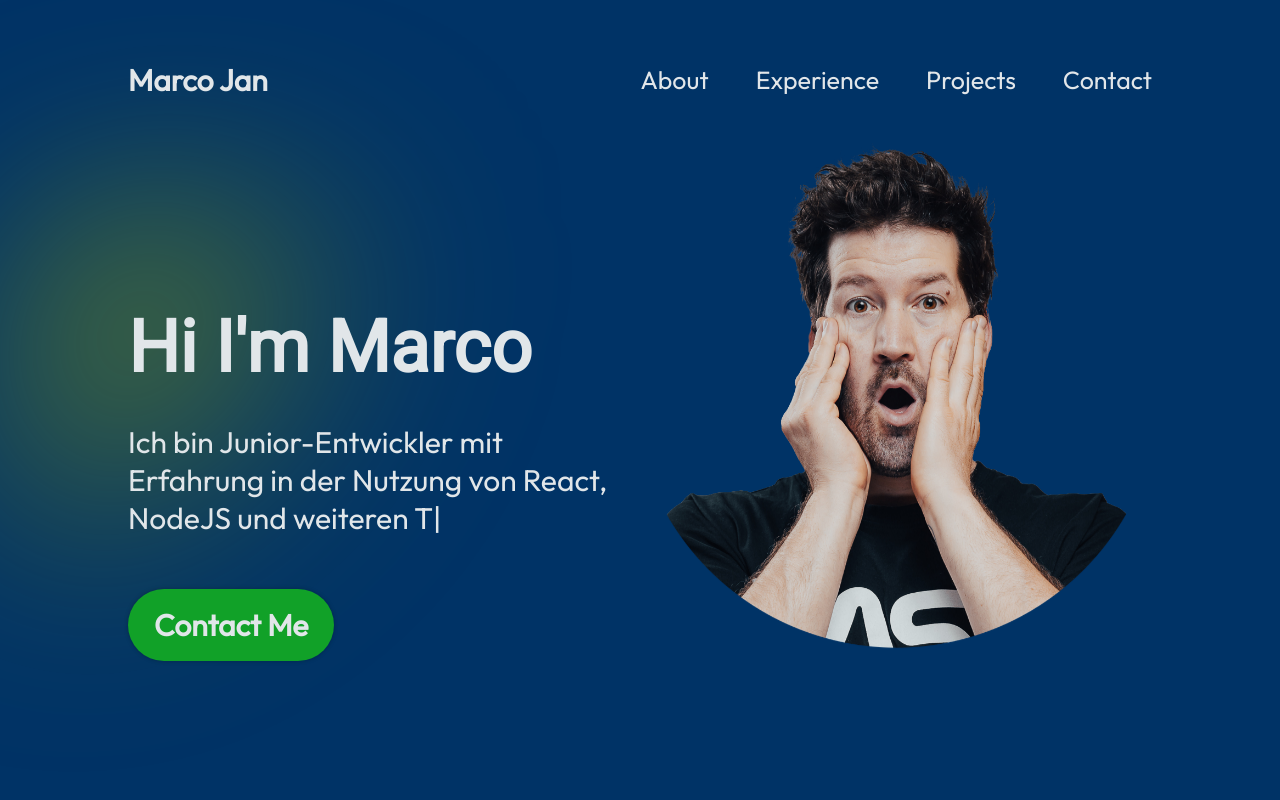
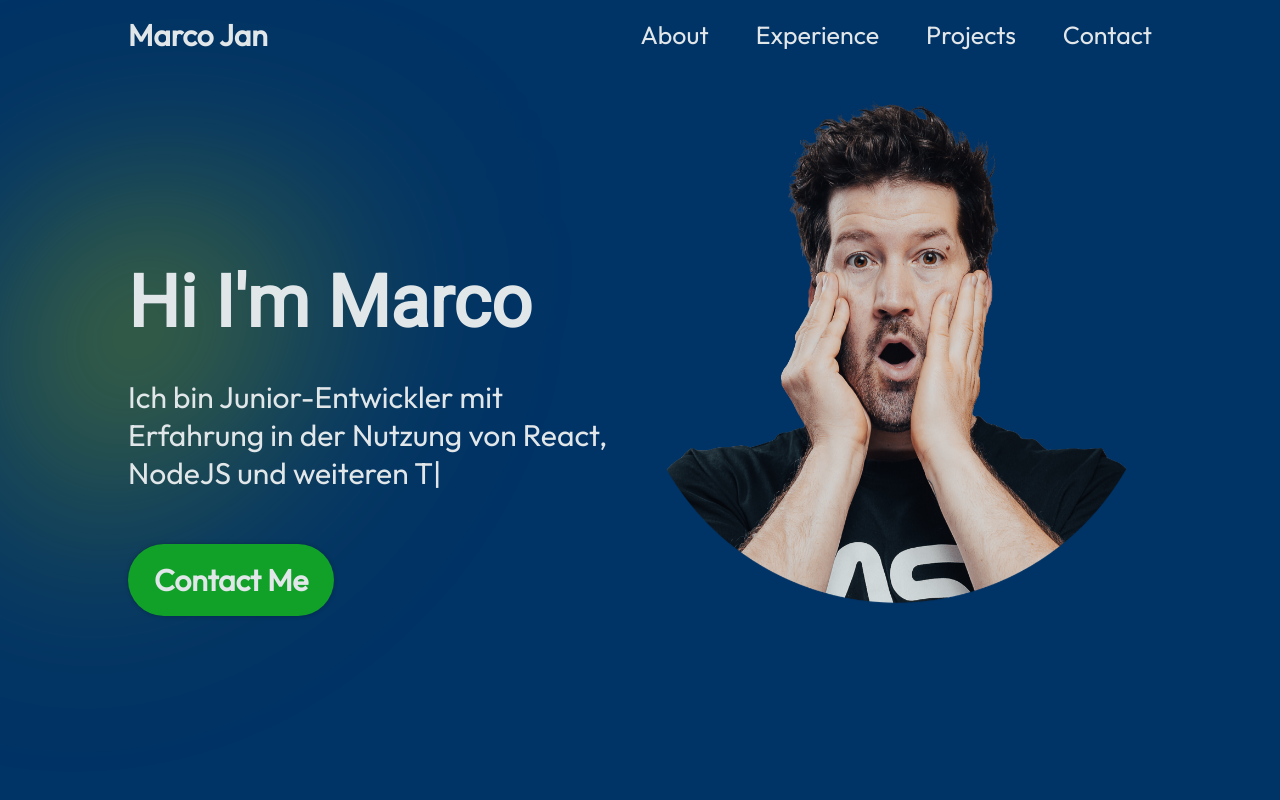
Before and after one commit to Marco-Jan/Portfolio_Marco-Jan, a React (Vite) app: page / in a window 1280 px wide. Shown: the top 800 px of the page. Built offline with nearby package versions, Linux system fonts and the light colour scheme; no server answers; the database is empty.

Commit message:
[CSS]navbar padding-top

```diff
--- a/src/components/Navbar/Navbar.module.css
+++ b/src/components/Navbar/Navbar.module.css
@@ -5,7 +5,7 @@
     display: flex;
     align-items: center;
     justify-content: space-between;
-    padding-top: 61px;
+    padding-top: 16px;
     z-index: 2;
     margin: 0 10%;
 }
```
